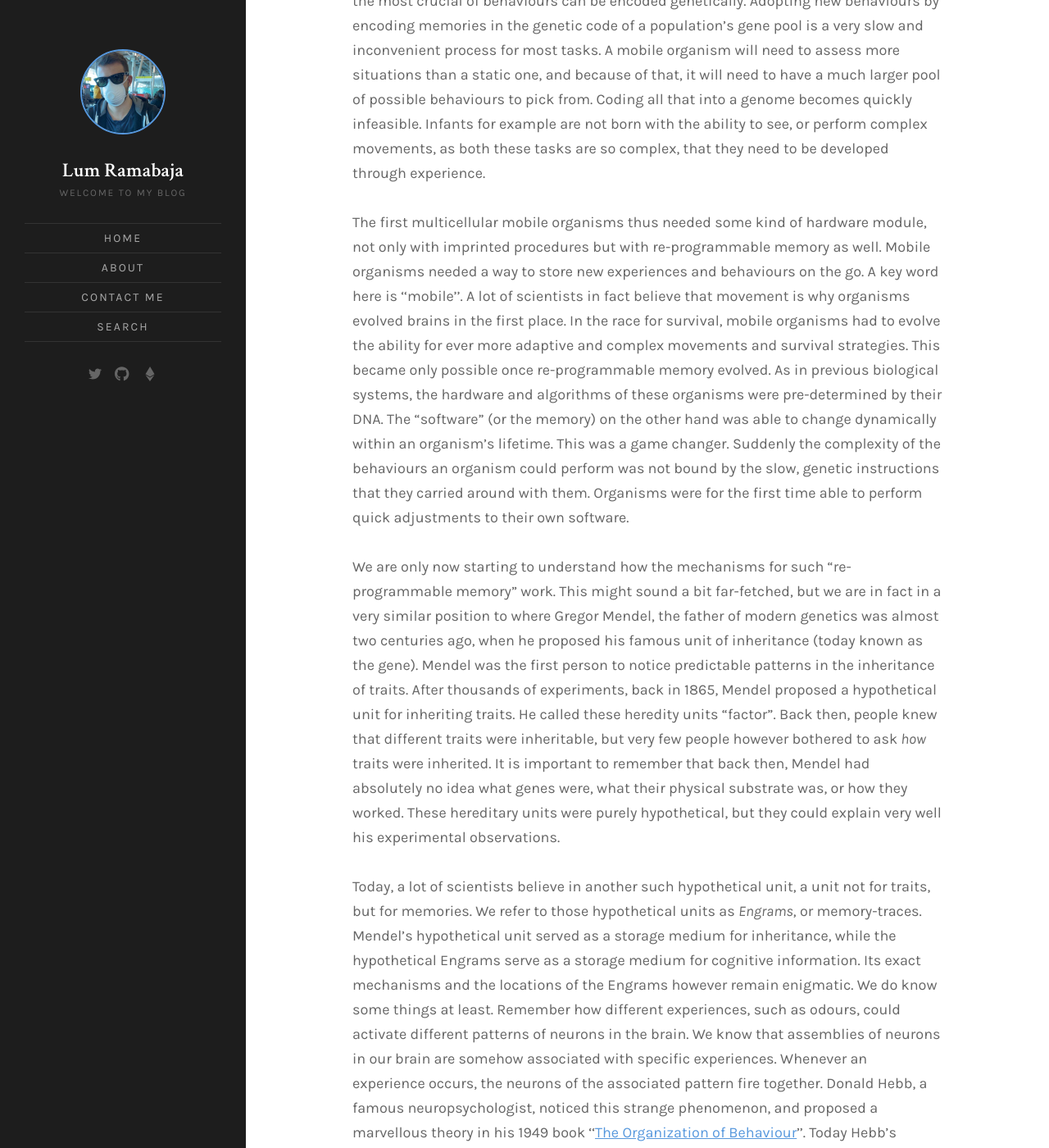
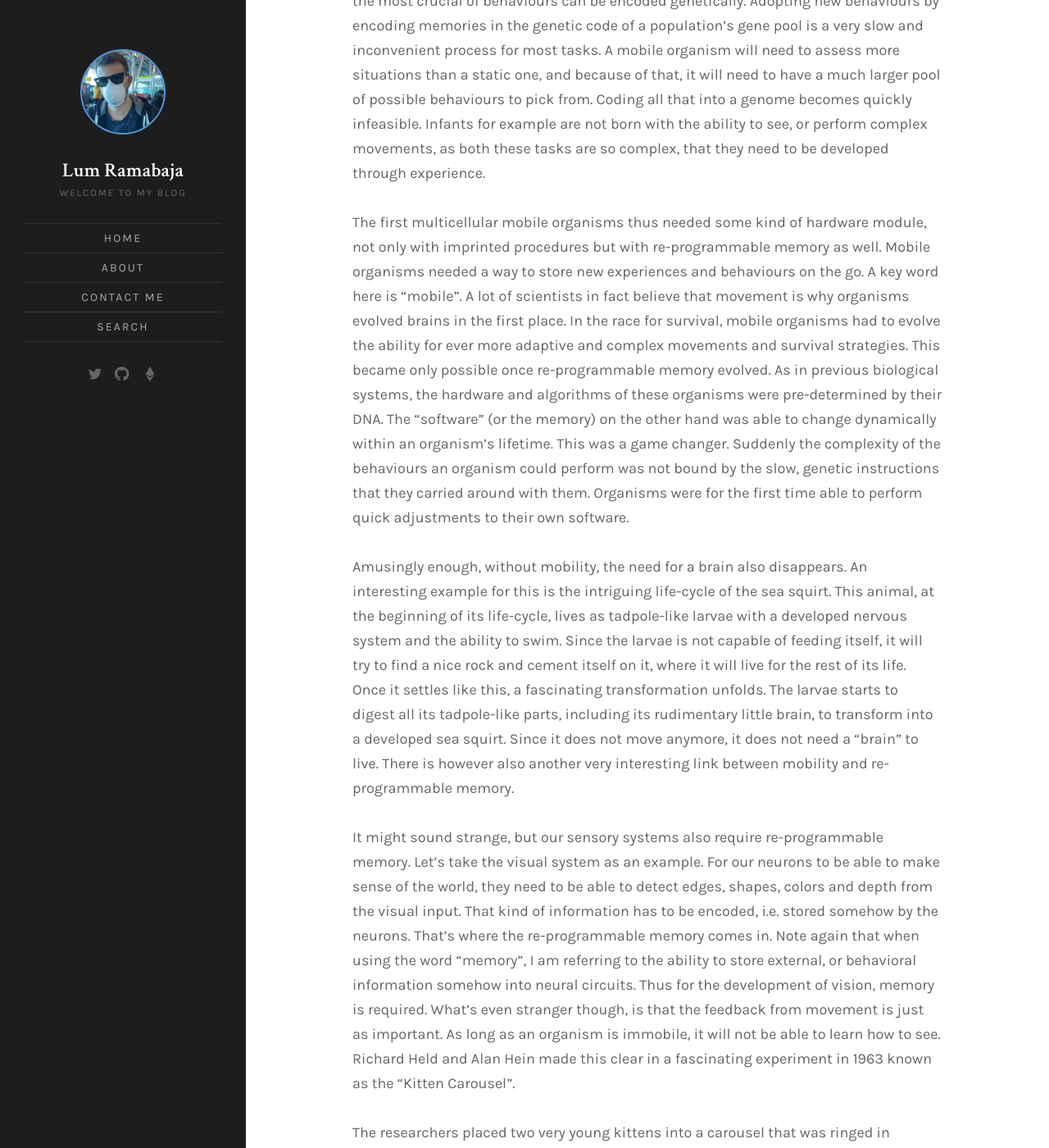
Before and after one commit to LumRamabaja/irwt.github.io, a Jekyll site: the page built from _posts/2020-05-04-the-engram.md, in a window 1280 px wide and 1400 px high, scrolled down 5584 px. Shown: the whole window at 82% size. Built offline with Jekyll 4.4.1, drawn with Linux system fonts in a browser that asks for light colours; comment, search, counter and statistics services are not loaded; some of the changed text lies outside the part shown.

Commit message:
added modifications to the texts

```diff
--- a/_posts/2020-05-04-the-engram.md
+++ b/_posts/2020-05-04-the-engram.md
@@ -35,7 +35,13 @@ Besides re-programmable memory, living organisms also have hard-coded memories,
 
 Even us humans have encoded memories. Mammalian infants for example can smell and instinctively reach the mother's breast after birth. Human babies are even able to automatically open their mouth when something is near their mouth, or to start sucking when something is in their mouth. This kind of behaviour was not taught, the information for it was already encoded in the brain - we were born with it. However, only the most crucial of behaviours can be encoded genetically. Adopting new behaviours by encoding memories in the genetic code of a population's gene pool is a very slow and inconvenient process for most tasks. A mobile organism will need to assess more situations than a static one, and because of that, it will need to have a much larger pool of  possible behaviours to pick from. Coding all that into a genome becomes quickly infeasible. Infants for example are not born with the ability to see, or perform complex movements, as both these tasks are so complex, that they need to be developed through experience.
 
-The first multicellular mobile organisms thus needed some kind of hardware module, not only with imprinted procedures but with re-programmable memory as well. Mobile organisms needed a way to store new experiences and behaviours on the go. A key word here is ''mobile''. A lot of scientists in fact believe that movement is why organisms evolved brains in the first place. In the race for survival, mobile organisms had to evolve the ability for ever more adaptive and complex movements and survival strategies. This became only possible once re-programmable memory evolved. As in previous biological systems, the hardware and algorithms of these organisms were pre-determined by their DNA. The "software" (or the memory) on the other hand was able to change dynamically within an organism's lifetime. This was a game changer.  Suddenly the complexity of the behaviours an organism could perform was not bound by the slow, genetic instructions that they carried around with them. Organisms were for the first time able to perform quick adjustments to their own software.
+The first multicellular mobile organisms thus needed some kind of hardware module, not only with imprinted procedures but with re-programmable memory as well. Mobile organisms needed a way to store new experiences and behaviours on the go. A key word here is "mobile". A lot of scientists in fact believe that movement is why organisms evolved brains in the first place. In the race for survival, mobile organisms had to evolve the ability for ever more adaptive and complex movements and survival strategies. This became only possible once re-programmable memory evolved. As in previous biological systems, the hardware and algorithms of these organisms were pre-determined by their DNA. The "software" (or the memory) on the other hand was able to change dynamically within an organism's lifetime. This was a game changer.  Suddenly the complexity of the behaviours an organism could perform was not bound by the slow, genetic instructions that they carried around with them. Organisms were for the first time able to perform quick adjustments to their own software.
+
+Amusingly enough, without mobility, the need for a brain also disappears. An interesting example for this is the intriguing life-cycle of the sea squirt. This animal, at the beginning of its life-cycle, lives as tadpole-like larvae with a developed nervous system and the ability to swim. Since the larvae is not capable of feeding itself, it will try to find a nice rock and cement itself on it, where it will live for the rest of its life. Once it settles like this, a fascinating transformation unfolds. The larvae starts to digest all its tadpole-like parts, including its rudimentary little brain, to transform into a developed sea squirt. Since it does not move anymore, it does not need a "brain" to live. There is however also another very interesting link between mobility and re-programmable memory.
+
+It might sound strange, but our sensory systems also require re-programmable memory.  Let’s take the visual system as an example. For our neurons to be able to make sense of the world, they need to be able to detect edges, shapes, colors and depth from the visual input. That kind of information has to be encoded, i.e. stored somehow by the neurons. That’s where the re-programmable memory comes in. Note again that when using the word "memory", I am referring to the ability to store external, or behavioral information somehow into neural circuits. Thus for the development of vision, memory is required. What's even stranger though, is that the feedback from movement is just as important. As long as an organism is immobile, it will not be able to learn how to see. Richard Held and Alan Hein made this clear in a fascinating experiment in 1963 known as the "Kitten Carousel".
+
+The researchers placed two very young kittens into a carousel that was ringed in vertical stripes. The kittens were still too young to have a developed visual system. The first kitten was able to walk freely inside the carousel according to its own actions, while the second kitten was riding in a gondola inside the carousel, without the ability to control its movement. Both kittens would receive the same kind of visual stimuli from the attached vertical stripes when moving in the carousel. One would expect the two kittens to develop normal vision, but that was not the case. Only the kitten that was able to walk freely developed normal vision. The kitten that did not move but rode the gondola, never managed to learn how to see properly. Its visual system did not undergo any significant changes like that of the first kitten. It seems like vision is more than just receiving inputs to our eyes. To learn how to see, one requires feedback loops from other signals that an organism generates, such as movement. The end result of all the signals and feedbacks is the encoded memory that enables the ability of vision.
 
 We are only now starting to understand how the mechanisms for such "re-programmable memory" work. This might sound a bit far-fetched, but we are in fact in a very similar position to where Gregor Mendel, the father of modern genetics was almost two centuries ago, when he proposed his famous unit of inheritance (today known as the gene). Mendel was the first person to notice predictable patterns in the inheritance of traits. After thousands of experiments, back in 1865, Mendel proposed a hypothetical unit for inheriting traits. He called these heredity units "factor". Back then, people knew that different traits were inheritable, but very few people however bothered to ask *how* traits were inherited. It is important to remember that back then, Mendel had absolutely no idea what genes were, what their physical substrate was, or how they worked. These hereditary units were purely hypothetical, but they could explain very well his experimental observations.
 
```
Also changed, not shown: _posts/2020-05-02-The-Binary-Vector-Clock.md (+0 -2 lines), _posts/2020-05-03-Introduction.md (+2 -2 lines), _posts/2020-05-03-The-Competitive-Neuron.md (+1 -1 lines).
